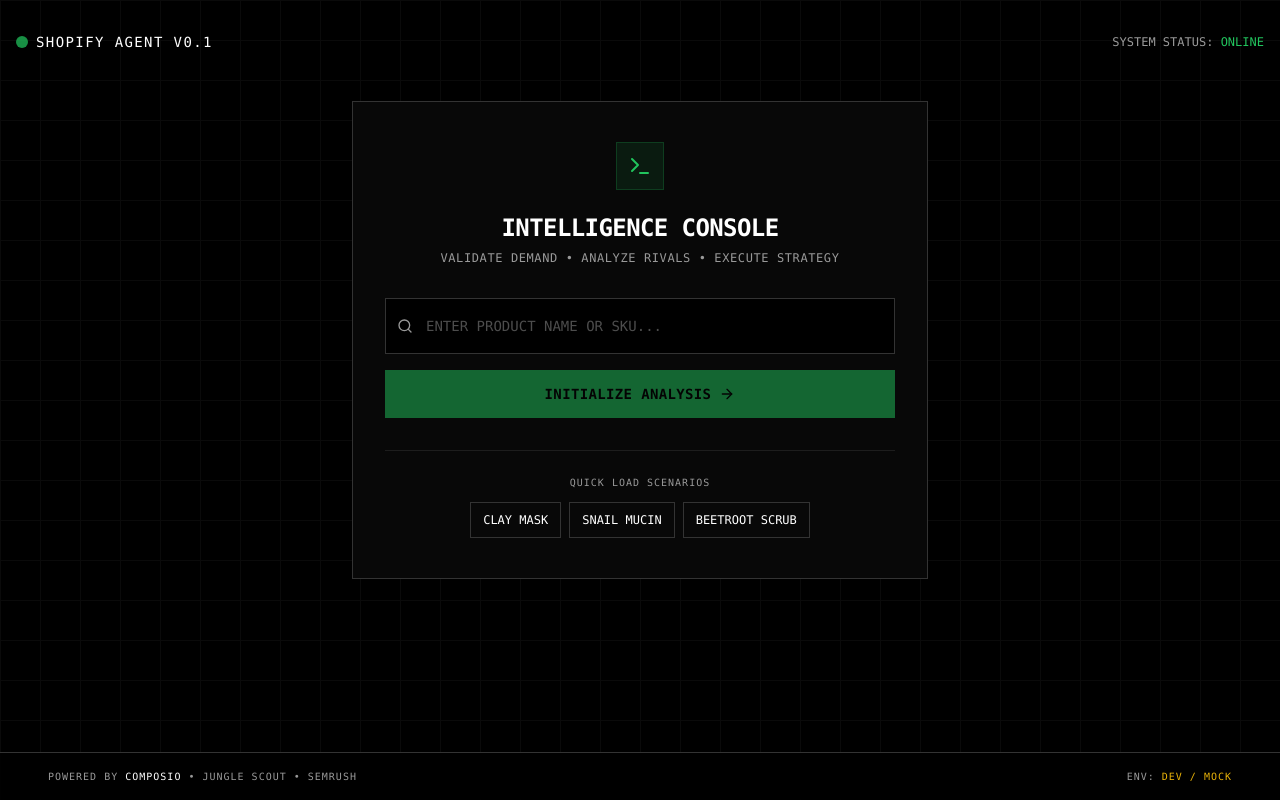
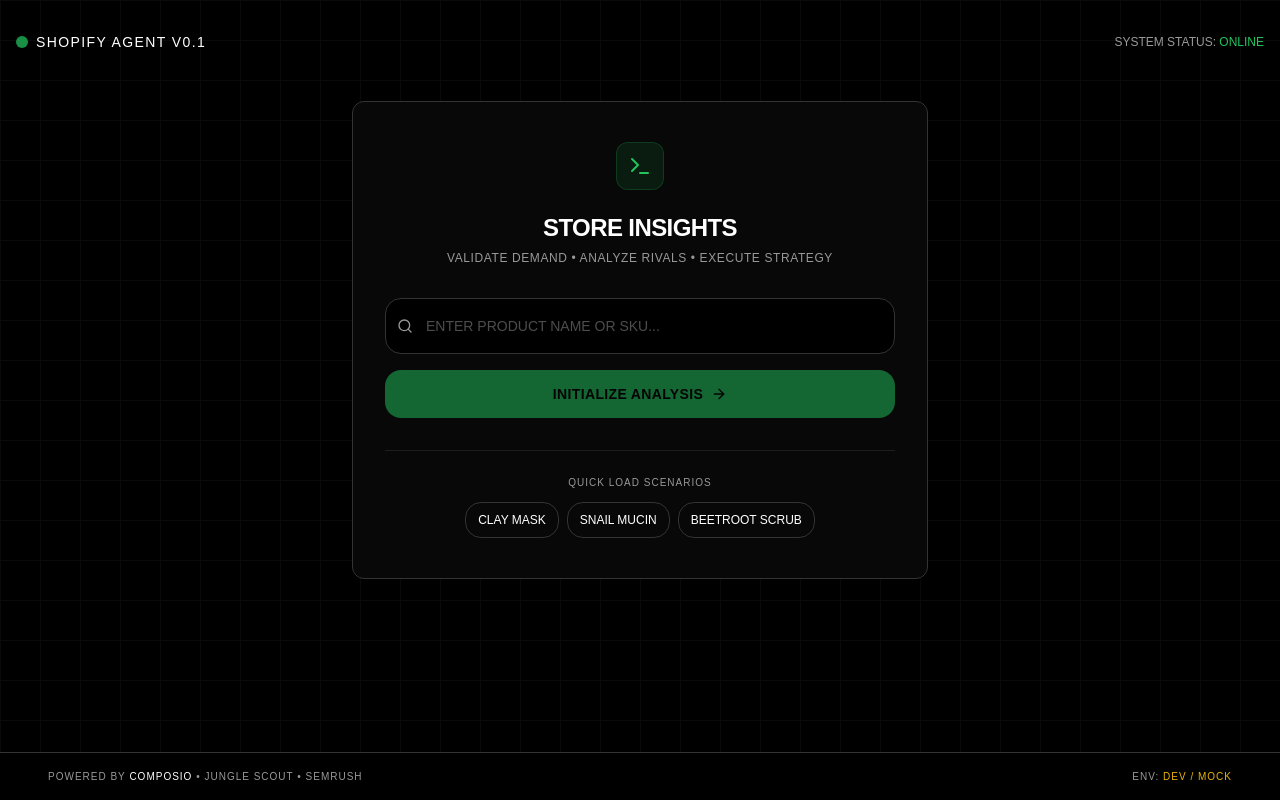
Before and after one commit to sailorworks/shopify-agent, a Next.js app: page / in a window 1280 px wide. Built offline with nearby package versions, Linux system fonts and the light colour scheme.

Commit message:
fix frontend

```diff
--- a/src/app/globals.css
+++ b/src/app/globals.css
@@ -2,22 +2,25 @@
 @tailwind components;
 @tailwind utilities;
 
+/* Google Font - Outfit (Modern Geometric Sans-Serif) */
+@import url('https://fonts.googleapis.com/css2?family=Outfit:wght@300;400;500;600;700&display=swap');
+
 @layer base {
   :root {
-    /* Stark Minimalist Theme */
-    --background: 0 0% 0%; /* #000000 */
-    --foreground: 0 0% 100%; /* #ffffff */
+    /* Cyberpunk/Terminal Theme - Green & Black */
+    --background: 0 0% 0%; /* Pure Black */
+    --foreground: 0 0% 100%;
 
-    --card: 0 0% 3%; /* #080808 - Slightly lighter than pure black */
+    --card: 0 0% 3%;
     --card-foreground: 0 0% 100%;
 
     --popover: 0 0% 3%;
     --popover-foreground: 0 0% 100%;
 
-    --primary: 142 71% 45%; /* #16a34a - Matrix/Terminal Green */
+    --primary: 142 71% 45%; /* Matrix Green */
     --primary-foreground: 0 0% 0%;
 
-    --secondary: 0 0% 10%; /* Dark Grey for subtle elements */
+    --secondary: 0 0% 10%;
     --secondary-foreground: 0 0% 100%;
 
     --muted: 0 0% 15%;
@@ -29,19 +32,21 @@
     --destructive: 0 62.8% 30.6%;
     --destructive-foreground: 0 0% 100%;
 
-    --border: 0 0% 20%; /* Visible but subtle borders */
+    --border: 0 0% 20%;
     --input: 0 0% 20%;
     --ring: 142 71% 45%;
 
-    --radius: 0.25rem; /* Sharper corners for "stark" look */
+    --radius: 1rem; /* High radius for "curved" card look */
   }
 }
 
 @layer base {
   * {
     @apply border-border;
+    font-family: 'Outfit', sans-serif;
   }
   body {
     @apply bg-background text-foreground;
+    font-family: 'Outfit', sans-serif !important;
   }
 }
--- a/src/app/layout.tsx
+++ b/src/app/layout.tsx
@@ -1,9 +1,5 @@
 import type { Metadata } from "next";
-import { Inter, Manrope } from "next/font/google";
 import "./globals.css";
-
-const inter = Inter({ subsets: ["latin"], variable: "--font-inter" });
-const manrope = Manrope({ subsets: ["latin"], variable: "--font-manrope" });
 
 export const metadata: Metadata = {
   title: "Shopify Competitive Intelligence Agent",
@@ -17,7 +13,7 @@ export default function RootLayout({
 }>) {
   return (
     <html lang="en" className="dark">
-      <body className={`${inter.variable} ${manrope.variable} font-sans antialiased bg-background text-foreground`}>
+      <body className="antialiased bg-background text-foreground">
         {children}
       </body>
     </html>
--- a/src/app/page.tsx
+++ b/src/app/page.tsx
@@ -43,7 +43,7 @@ export default function Home() {
   };
 
   return (
-    <main className="min-h-screen bg-background text-foreground font-sans selection:bg-primary selection:text-black">
+    <main className="min-h-screen bg-background text-foreground selection:bg-primary selection:text-black">
       {/* Grid Pattern Background - Subtle */}
       <div className="fixed inset-0 overflow-hidden pointer-events-none opacity-20"
            style={{ backgroundImage: 'linear-gradient(#333 1px, transparent 1px), linear-gradient(90deg, #333 1px, transparent 1px)', backgroundSize: '40px 40px' }}
@@ -58,9 +58,9 @@ export default function Home() {
         >
            <div className="flex items-center gap-2">
              <div className="w-3 h-3 bg-primary rounded-full animate-pulse"></div>
-             <span className="font-mono text-sm tracking-widest uppercase">Shopify Agent v0.1</span>
+             <span className="text-sm tracking-widest uppercase">Shopify Agent v0.1</span>
            </div>
-           <div className="font-mono text-xs text-muted-foreground">
+           <div className="text-xs text-muted-foreground">
              SYSTEM STATUS: <span className="text-primary">ONLINE</span>
            </div>
         </motion.header>
@@ -92,7 +92,7 @@ export default function Home() {
                   <motion.div
                     initial={{ opacity: 0 }}
                     animate={{ opacity: 1 }}
-                    className="text-red-500 text-center mt-6 font-mono text-sm border border-red-900/50 bg-red-900/10 py-2"
+                    className="text-red-500 text-center mt-6 text-sm border border-red-900/50 bg-red-900/10 py-2"
                   >
                     [ERROR]: {error}
                   </motion.div>
@@ -109,7 +109,7 @@ export default function Home() {
           transition={{ delay: 0.5 }}
           className="fixed bottom-0 left-0 w-full p-4 border-t border-border bg-background/80 backdrop-blur-sm"
         >
-          <div className="container mx-auto flex justify-between items-center text-[10px] font-mono uppercase text-muted-foreground tracking-widest">
+          <div className="container mx-auto flex justify-between items-center text-[10px] uppercase text-muted-foreground tracking-widest">
             <div>
               Powered by <span className="text-white">Composio</span> • Jungle Scout • Semrush
             </div>
--- a/src/components/AnalysisForm.tsx
+++ b/src/components/AnalysisForm.tsx
@@ -36,10 +36,10 @@ export function AnalysisForm({ onSubmit, isLoading }: AnalysisFormProps) {
           <div className="mx-auto w-12 h-12 bg-primary/10 flex items-center justify-center rounded-sm mb-4 border border-primary/20">
             <Terminal className="h-6 w-6 text-primary" />
           </div>
-          <CardTitle className="text-2xl font-mono uppercase tracking-tight text-white mb-2">
-            Intelligence Console
+          <CardTitle className="text-2xl uppercase tracking-tight text-white mb-2">
+            Store Insights
           </CardTitle>
-          <CardDescription className="text-muted-foreground font-mono text-xs uppercase tracking-wider">
+          <CardDescription className="text-muted-foreground text-xs uppercase tracking-wider">
              Validate Demand • Analyze Rivals • Execute Strategy
           </CardDescription>
         </CardHeader>
@@ -52,7 +52,7 @@ export function AnalysisForm({ onSubmit, isLoading }: AnalysisFormProps) {
                 placeholder="ENTER PRODUCT NAME OR SKU..."
                 value={product}
                 onChange={(e) => setProduct(e.target.value)}
-                className="pl-10 h-14 bg-background border-input rounded-none focus:border-primary focus:ring-1 focus:ring-primary font-mono text-sm uppercase placeholder:text-muted-foreground/50 transition-all"
+                className="pl-10 h-14 bg-background border-input rounded-lg focus:border-primary focus:ring-1 focus:ring-primary text-sm uppercase placeholder:text-muted-foreground/50 transition-all"
                 disabled={isLoading}
               />
             </div>
@@ -60,7 +60,7 @@ export function AnalysisForm({ onSubmit, isLoading }: AnalysisFormProps) {
             <Button
               type="submit"
               disabled={isLoading || !product.trim()}
-              className="w-full h-12 bg-primary hover:bg-primary/90 text-black font-semibold rounded-none font-mono uppercase tracking-wide transition-all duration-300"
+              className="w-full h-12 bg-primary hover:bg-primary/90 text-black font-semibold rounded-lg uppercase tracking-wide transition-all duration-300"
             >
               {isLoading ? (
                 <>
@@ -77,7 +77,7 @@ export function AnalysisForm({ onSubmit, isLoading }: AnalysisFormProps) {
           </form>
 
           <div className="mt-8 pt-6 border-t border-border/50">
-            <p className="text-[10px] text-muted-foreground font-mono uppercase mb-3 text-center tracking-widest">
+            <p className="text-[10px] text-muted-foreground uppercase mb-3 text-center tracking-widest">
               Quick Load Scenarios
             </p>
             <div className="flex flex-wrap gap-2 justify-center">
@@ -87,7 +87,7 @@ export function AnalysisForm({ onSubmit, isLoading }: AnalysisFormProps) {
                   variant="outline"
                   size="sm"
                   onClick={() => setProduct(sample)}
-                  className="rounded-none border-border bg-transparent hover:bg-white/5 hover:text-white font-mono text-xs uppercase hover:border-white/20 transition-colors"
+                  className="rounded-lg border-border bg-transparent hover:bg-white/5 hover:text-white text-xs uppercase hover:border-white/20 transition-colors"
                   disabled={isLoading}
                 >
                   {sample}
--- a/tailwind.config.ts
+++ b/tailwind.config.ts
@@ -18,6 +18,9 @@ const config = {
       },
     },
     extend: {
+      fontFamily: {
+        sans: ['Outfit', 'ui-sans-serif', 'system-ui', '-apple-system', 'sans-serif'],
+      },
       colors: {
         border: "hsl(var(--border))",
         input: "hsl(var(--input))",
```
Also changed, not shown: src/components/ResultsDashboard.tsx (+13 -13 lines).
